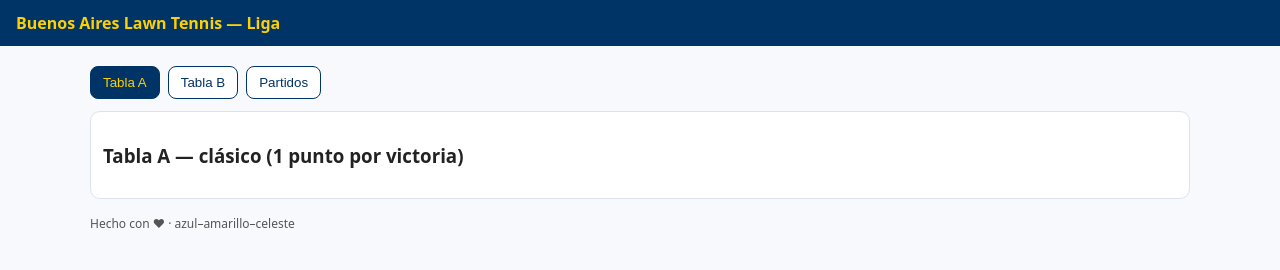
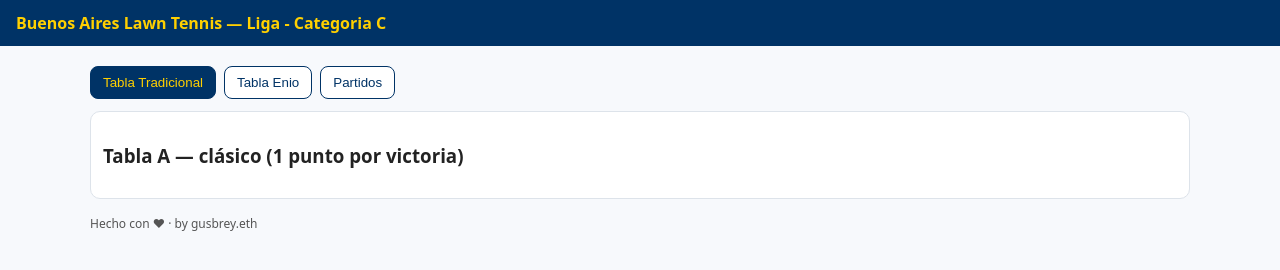
Before and after one commit to gbrey/baltc-liga-starter, a website: page public/index.html in a window 1280 px wide. Drawn offline with Linux system fonts and the light colour scheme; no server answers.

Commit message:
Update index.html

```diff
--- a/public/index.html
+++ b/public/index.html
@@ -1,16 +1,16 @@
 <!doctype html><html lang="es"><head>
 <meta charset="utf-8"><meta name="viewport" content="width=device-width,initial-scale=1">
 <title>BALTC Liga — Tablas</title><link rel="stylesheet" href="./style.css"></head><body>
-<header>Buenos Aires Lawn Tennis — Liga</header>
+<header>Buenos Aires Lawn Tennis — Liga - Categoria C</header>
 <div class="container">
   <div class="tabs">
-    <button class="tab active" data-tab="standingsA">Tabla A</button>
-    <button class="tab" data-tab="standingsB">Tabla B</button>
+    <button class="tab active" data-tab="standingsA">Tabla Tradicional</button>
+    <button class="tab" data-tab="standingsB">Tabla Enio</button>
     <button class="tab" data-tab="matches">Partidos</button>
   </div>
   <div id="standingsA" class="card"><h3>Tabla A — clásico (1 punto por victoria)</h3><div id="tblA"></div></div>
   <div id="standingsB" class="card" style="display:none"><h3>Tabla B — 3/1 (3 por victoria, 1 por derrota)</h3><div id="tblB"></div></div>
   <div id="matches" class="card" style="display:none"><h3>Partidos</h3><div id="tblM"></div></div>
-  <div class="small">Hecho con ❤ · azul–amarillo–celeste</div>
+  <div class="small">Hecho con ❤ · by gusbrey.eth</div>
 </div>
 <script type="module" src="./app.js"></script></body></html>
```
